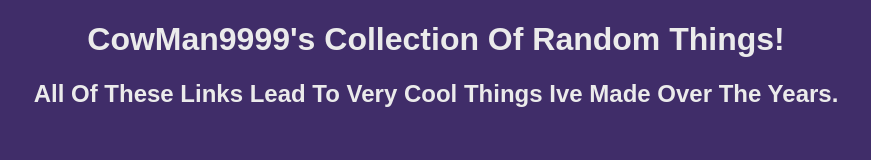
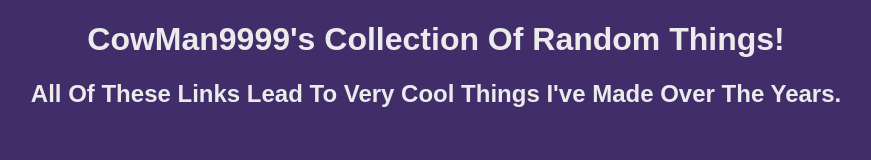
Before and after one commit to CowMan999/1.3.6, a plain HTML site: page index.html in a window 1280 px wide. Shown: the whole page, without its empty margins (204-1075 px from the left). Drawn offline with Linux system fonts and the light colour scheme; a web font is replaced by a local one.

Commit message:
Update index.html

```diff
--- a/index.html
+++ b/index.html
@@ -7,4 +7,4 @@
 </head>
 <body>
   <h1 id="padding-bottom">CowMan9999's Collection Of Random Things!</h1>
-  <h2> All Of These Links Lead To Very Cool Things Ive Made Over The Years.</h2>
+  <h2> All Of These Links Lead To Very Cool Things I've Made Over The Years.</h2>
```
